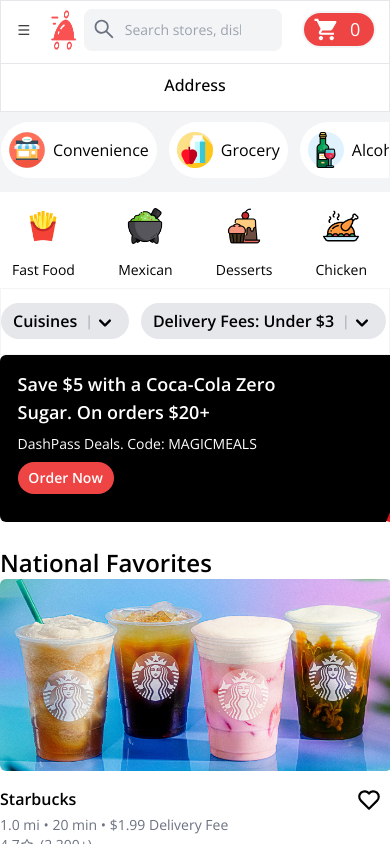
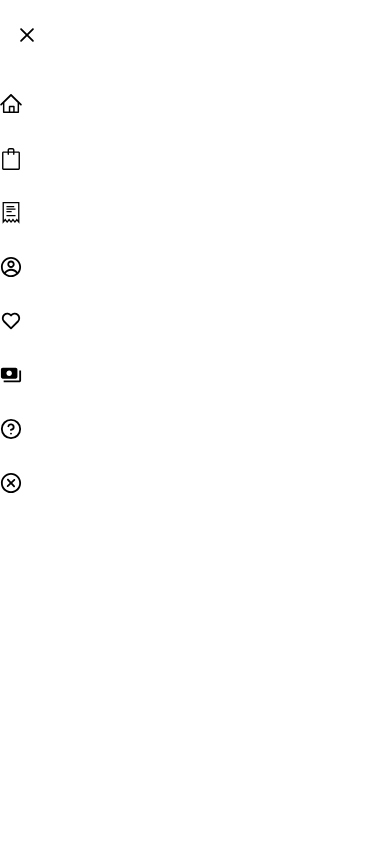
Before and after one commit to eTrejoLujano/Instadash, a React (Vite) app: page / in a window 390 px wide. Both pictures are taken after a click on the icon 23 px from the left and 29 px from the top of the page. Shown: the top 844 px of the page. Built offline with nearby package versions, Linux system fonts and the light colour scheme.

Commit message:
side menu bar started

```diff
--- a/src/components/Navbar.jsx
+++ b/src/components/Navbar.jsx
@@ -1,11 +1,17 @@
 import { useState, useEffect, useRef } from "react";
 import { AiOutlineSearch, AiOutlineMenu } from "react-icons/ai";
-import { FiArrowLeft } from "react-icons/fi";
+import { FiArrowLeft, FiHelpCircle } from "react-icons/fi";
 import { IoMdCart } from "react-icons/io";
+import { CgClose, CgProfile, CgCloseO } from "react-icons/cg";
+import { RxHome } from "react-icons/rx";
+import { SlBag } from "react-icons/sl";
+import { TfiReceipt } from "react-icons/tfi";
+import { TbHeart } from "react-icons/tb";
+import { MdPayments } from "react-icons/md";
 import Instacart from "../assets/icons/instadash.png";
 
 function Navbar() {
-  // const [nav, setNav] = useState(false);
+  const [menu, setMenu] = useState(false);
   const [searchIcon, setSearchIcon] = useState(true);
   const ref = useRef(null);
   useEffect(() => {
@@ -26,15 +32,41 @@ function Navbar() {
   };
   return (
     <div>
+      <div className="flex">
+        <div
+          className={`fixed bg-white h-screen z-50 shadow-gray-300 shadow  ${
+            menu ? "md:w-[22rem] w-screen" : "md:w-0"
+          } duration-300`}
+        >
+          {menu && (
+            <div>
+              <div className="relative top-[1.5rem] left-[1rem] cursor-pointer">
+                <CgClose size={22} onClick={() => setMenu(!menu)} />
+              </div>
+              <div className="relative top-[4.5rem] space-y-[2rem]">
+                <RxHome size={22} />
+                <SlBag size={22} />
+                <TfiReceipt size={22} />
+                <CgProfile size={22} />
+                <TbHeart size={22} />
+                <MdPayments size={22} />
+                <FiHelpCircle size={22} />
+                <CgCloseO size={22} />
+              </div>
+            </div>
+          )}
+        </div>
+      </div>
       <div
         className="w-screen h-[4rem] xl:px-20
-     text-black bg-white fixed border-solid border border-gray-200 z-50"
+     text-black bg-white fixed border-solid border border-gray-200 z-40"
       >
         <div className="flex justify-between pt-2">
           <div className="flex justify-center items-center relative left-[1rem] space-x-5">
             <AiOutlineMenu
               className="cursor-pointer h-5 left-[6.5rem]"
               size={22}
+              onClick={() => setMenu(!menu)}
             />
             <div className="cursor-pointer flex items-center space-x-3">
               <img src={Instacart} className="w-[2.5rem] h-[2.5rem] top-2" />
@@ -58,7 +90,7 @@ function Navbar() {
             </ul>
           </div>
           <div className="flex justify-center items-center">
-            <div className="relative left-1 lg:w-[24rem] md:w-[26rem] sm:w-[26rem] w-[12.4rem]">
+            <div className="relative left-4 lg:w-[24rem] md:w-[26rem] sm:w-[26rem] w-[10.9rem]">
               {searchIcon ? (
                 <div className="absolute text-gray-500 top-2 left-2">
                   <AiOutlineSearch size={24} />
@@ -93,7 +125,7 @@ function Navbar() {
       </div>
       <div
         className="w-screen relative h-[7rem] pt-[4rem] justify-center
-     text-black bg-white border-solid border border-gray-200 z-40 flex lg:hidden"
+     text-black bg-white border-solid border border-gray-200 z-30 flex lg:hidden"
       >
         <div className="flex justify-center pt-2">
           <div className="cursor-pointer justify-center flex capitalize font-medium text-black hover:scale-105 duration-200">
```
